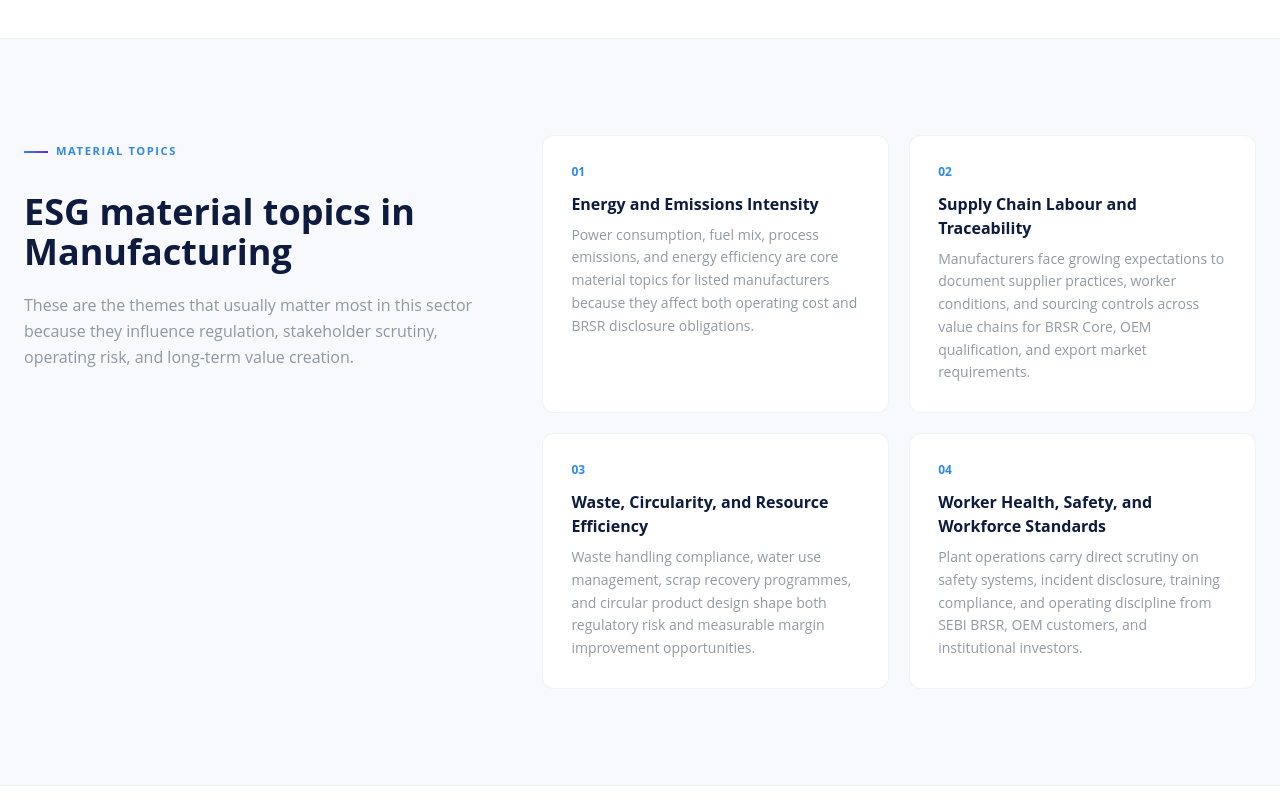
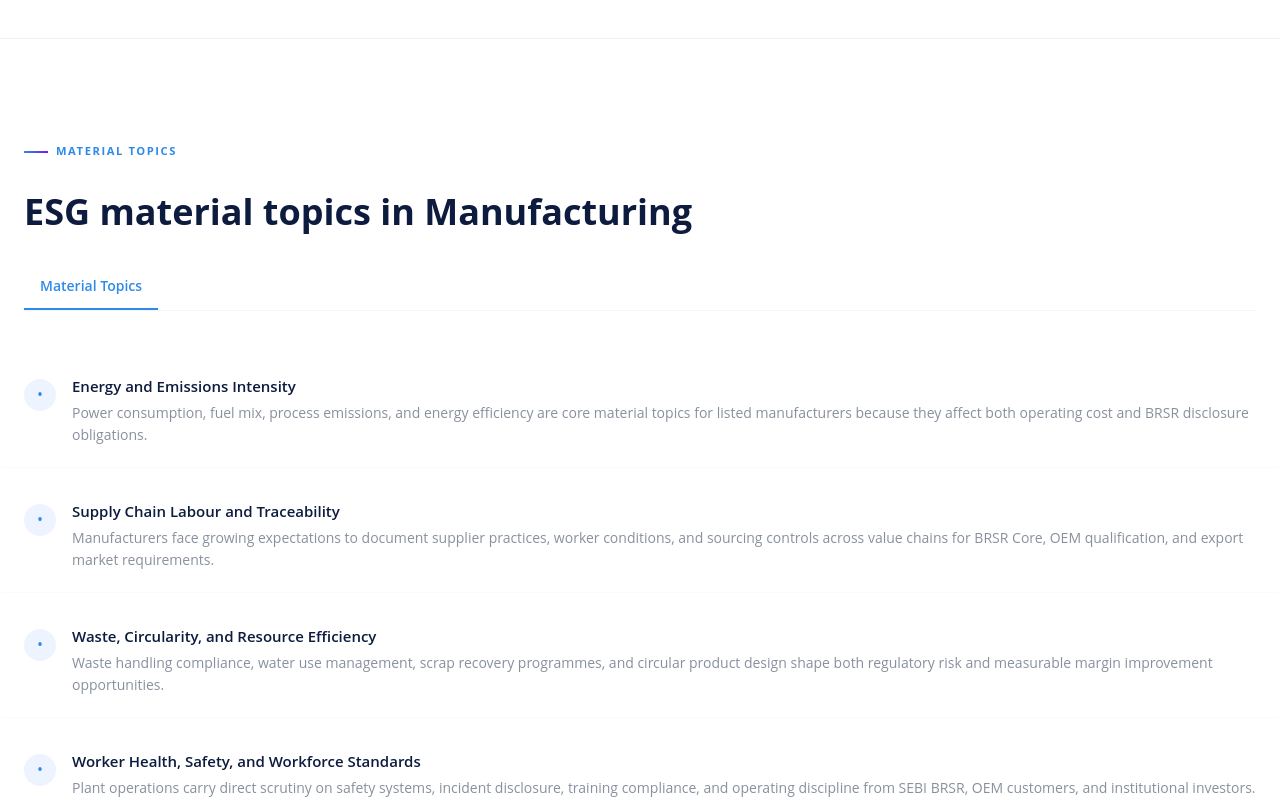
Before and after one commit to singhpratham19/esg-astraa-nextjs, a Next.js app: page /industries/manufacturing in a window 1280 px wide. Shown: the part 3060-3860 px from the top of the page. Built offline with nearby package versions, Linux system fonts and the light colour scheme; no server answers.

Commit message:
refactor: redesign material topics section with tab header and vertical list layout

```diff
--- a/src/app/industries/[slug]/page.tsx
+++ b/src/app/industries/[slug]/page.tsx
@@ -201,28 +201,38 @@ export default function IndustryPage({ params }: { params: { slug: string } }) {
           </div>
         </div>
 
-        <div className="py-24 bg-slate-bg border-y border-slate-border/50">
+        <div className="py-24 bg-white border-y border-slate-border/50">
           <div className="max-w-site mx-auto px-6">
-            <div className="grid lg:grid-cols-5 gap-16 items-start">
-              <div className="lg:col-span-2">
-                <span className="section-label mb-5 inline-flex">Material Topics</span>
-                <h2 className="font-display text-3xl md:text-4xl font-bold text-[#0D1B3E] leading-tight mt-3 mb-5">
-                  ESG material topics in {ind.title}
-                </h2>
-                <p className="text-slate-body/60 leading-relaxed">
-                  These are the themes that usually matter most in this sector because they influence regulation, stakeholder scrutiny, operating risk, and long-term value creation.
-                </p>
-              </div>
+            <div className="mb-12">
+              <span className="section-label mb-5 inline-flex">Material Topics</span>
+              <h2 className="font-display text-3xl md:text-4xl font-bold text-[#0D1B3E] leading-tight mt-3 mb-8">
+                ESG material topics in {ind.title}
+              </h2>
 
-              <div className="lg:col-span-3 grid sm:grid-cols-2 gap-5">
-                {ind.materialTopics.map((item, i) => (
-                  <div key={item.topic} className="bg-white border border-slate-border/50 rounded-xl p-7 hover:shadow-md hover:border-[#2E8AEA]/25 transition-all">
-                    <span className="text-xs font-bold text-[#2E8AEA] block mb-3">0{i + 1}</span>
-                    <h3 className="font-display font-bold text-[#0D1B3E] mb-2">{item.topic}</h3>
-                    <p className="text-sm text-slate-body/60 leading-relaxed">{item.context}</p>
-                  </div>
+              <div className="flex flex-wrap gap-2 border-b border-slate-border/40">
+                {['Material Topics'].map((tab) => (
+                  <button
+                    key={tab}
+                    className="px-4 py-3 text-sm font-semibold text-[#2E8AEA] border-b-2 border-[#2E8AEA] hover:bg-slate-bg/30 transition-colors"
+                  >
+                    {tab}
+                  </button>
                 ))}
               </div>
+            </div>
+
+            <div className="space-y-4">
+              {ind.materialTopics.map((item) => (
+                <div key={item.topic} className="flex items-start gap-4 pb-5 border-b border-slate-border/20 last:border-b-0 last:pb-0 group hover:bg-slate-bg/30 -mx-6 px-6 py-4 rounded transition-colors">
+                  <div className="flex-shrink-0 w-8 h-8 rounded-full bg-[#EEF4FF] flex items-center justify-center mt-1 group-hover:bg-[#2E8AEA]/10 transition-colors">
+                    <span className="text-xs font-bold text-[#2E8AEA]">•</span>
+                  </div>
+                  <div className="flex-1">
+                    <h4 className="font-semibold text-[#0D1B3E] text-[15px] mb-1">{item.topic}</h4>
+                    <p className="text-sm text-slate-body/65 leading-relaxed">{item.context}</p>
+                  </div>
+                </div>
+              ))}
             </div>
           </div>
         </div>
```
